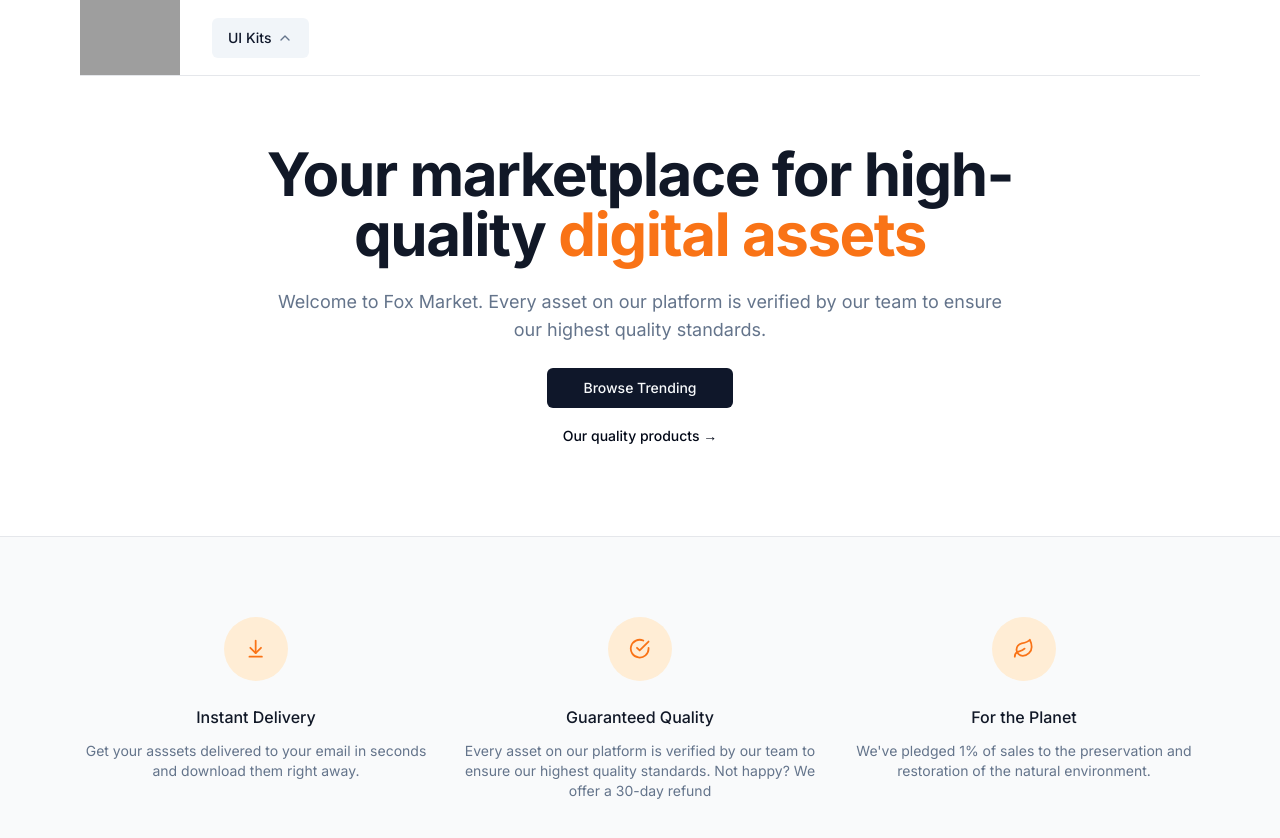
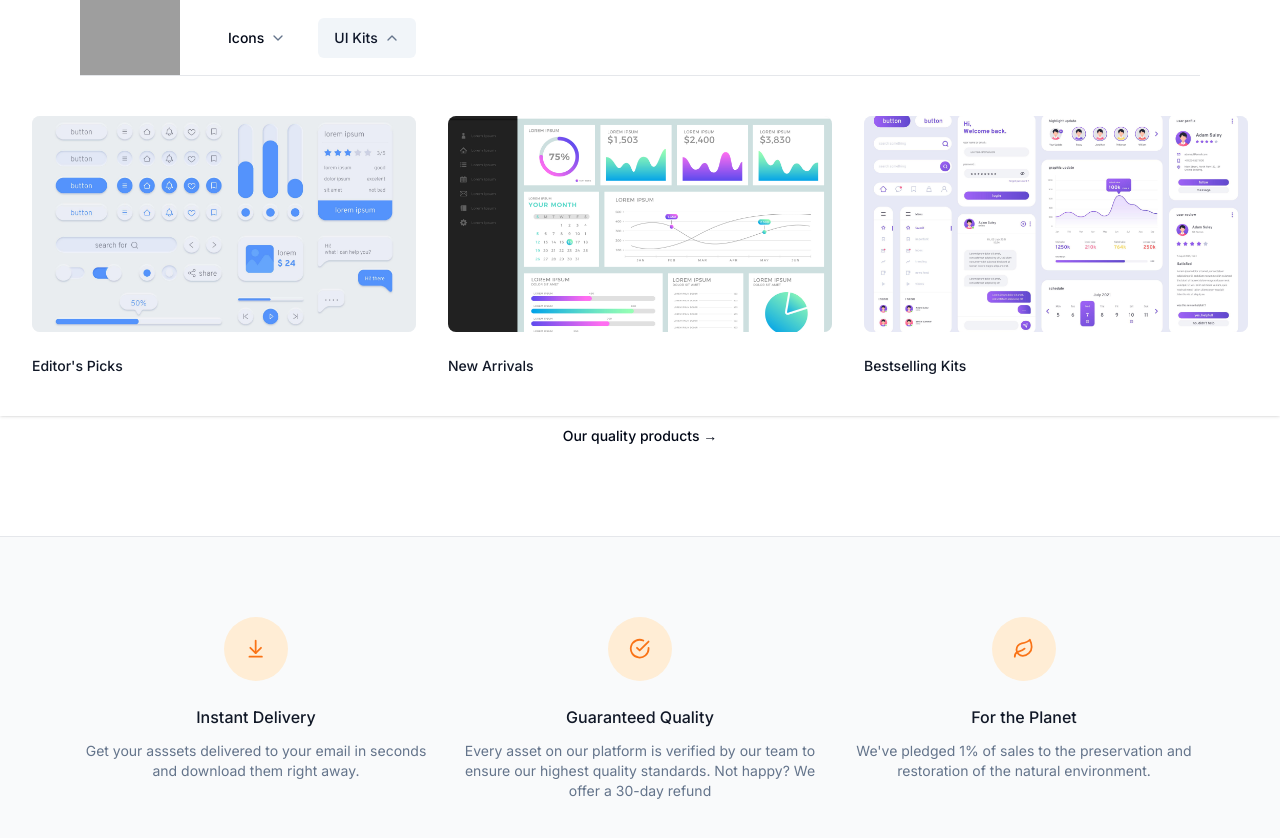
Before and after one commit to ericsngyun/foxmarket, a Next.js app: page / in a window 1280 px wide. Both pictures are taken after a click on the button "UI Kits". Shown: the top 838 px of the page. Built offline with nearby package versions, Linux system fonts and the light colour scheme; grey boxes are pictures that could not be loaded.

Commit message:
Refactor NavItem component and update product categories

```diff
--- a/src/components/NavItem.tsx
+++ b/src/components/NavItem.tsx
@@ -1,12 +1,15 @@
-"use client"
-
+// Import necessary dependencies and types
 import { PRODUCT_CATEGORIES } from "@/config";
 import { Button } from "./ui/button";
 import { ChevronDown } from "lucide-react";
 import { cn } from "@/lib/utils";
+import Link from "next/link";
+import Image from "next/image";
 
+// Define the type for the category
 type Category = typeof PRODUCT_CATEGORIES[number];
 
+// Define the props for the NavItem component
 interface NavItemProps {
   category: Category;
   handleOpen: () => void;
@@ -14,18 +17,78 @@
   isAnyOpen: boolean;
 }
 
+// Define the NavItem component
 const NavItem = ({isAnyOpen, category, handleOpen, isOpen}: NavItemProps) => {
-  return <div className = 'flex'>
-    <div className = "relative flex items-center">
-      <Button className = "gap-1.5" onClick = {handleOpen} variant = {isOpen ? "secondary" : "ghost"}>
-        {category.label}
-        <ChevronDown className = {cn("h-4 w-4 transition-all text-muted-foreground", {
-          "-rotate-180": isOpen,
+  return (
+    <div className="flex">
+      <div className="relative flex items-center">
+        {/* Button to toggle the dropdown */}
+        <Button
+          className="gap-1.5"
+          onClick={handleOpen}
+          variant={isOpen ? "secondary" : "ghost"}
+        >
+          {category.label}
+          {/* Chevron icon to indicate the dropdown state */}
+          <ChevronDown
+            className={cn("h-4 w-4 transition-all text-muted-foreground", {
+              "-rotate-180": isOpen,
+            })}
+          />
+        </Button>
+      </div>
 
-        })} />
-      </Button>
+      {/* Dropdown content */}
+      {isOpen ? (
+        <div
+          className={cn(
+            "absolute inset-x-0 top-full text-sm text-muted-foreground",
+            {
+              "animate-in fade-in-10 slide-in-from-top-5": !isOpen,
+            }
+          )}
+        >
+          {/* Background overlay */}
+          <div
+            className="absolute inset-0 top-1/2 bg-white shadow"
+            aria-hidden="true"
+          />
+
+          <div className="relative bg-white">
+            <div className="mx-auto max-w-7xl px-8">
+              <div className="grid grid-cols-4 gap-x-8 gap-y-10 py-10">
+                {/* Render the featured items */}
+                <div className="col-span-4 col-start-1 grid grid-cols-3 gap-x-8">
+                  {category.featured.map((item) => (
+                    <div
+                      key={item.name}
+                      className="group relative text-base sm:text-sm"
+                    >
+                      {/* Display the item image */}
+                      <div className="relative aspect-video overflow-hidden rounded-lg bg-gray-100 group-hover:opacity-75">
+                        <Image
+                          src={item.imageSrc}
+                          alt="product category image"
+                          fill
+                          className = "object-cover object-center"
+                        />
+                      </div>
+
+                      {/* Link to the item */}
+                      <Link href = {item.href} className = "mt-6 block font-medium text-gray-900">
+                        {item.name}
+                      </Link>
+
+                    </div>
+                  ))}
+                </div>
+              </div>
+            </div>
+          </div>
+        </div>
+      ) : null}
     </div>
-  </div>
+  );
 }
 
 export default NavItem;
--- a/src/config/index.ts
+++ b/src/config/index.ts
@@ -1,7 +1,7 @@
 export const PRODUCT_CATEGORIES = [
   {
-    label: "UI Kits",
-    value: "ui_kits" as const,
+    label: "Icons",
+    value: "icons" as const,
     featured: [
       {
         name: "Favorite Icon Picks",
@@ -11,7 +11,7 @@
       {
         name: "New Arrivals",
         href: "#",
-        imageSrc: "/nav/icons/nav.jpg"
+        imageSrc: "/nav/icons/new.jpg"
       },
       {
         name: "Bestselling Icons",
@@ -19,6 +19,27 @@
         imageSrc: "/nav/icons/bestsellers.jpg"
       },
     ]
+  },
+  {
+    label: "UI Kits",
+    value: "ui_kits" as const,
+    featured: [
+      {
+        name: "Editor's Picks",
+        href: "#",
+        imageSrc: "/nav/ui-kits/blue.jpg"
+      },
+      {
+        name: "New Arrivals",
+        href: "#",
+        imageSrc: "/nav/ui-kits/mixed.jpg"
+      },
+      {
+        name: "Bestselling Kits",
+        href: "#",
+        imageSrc: "/nav/ui-kits/purple.jpg"
+      },
+    ]
 
   }
 ]
```
Also changed, not shown: src/components/NavItems.tsx (indentation only), src/components/ui/button.tsx (line endings or trailing spaces).
